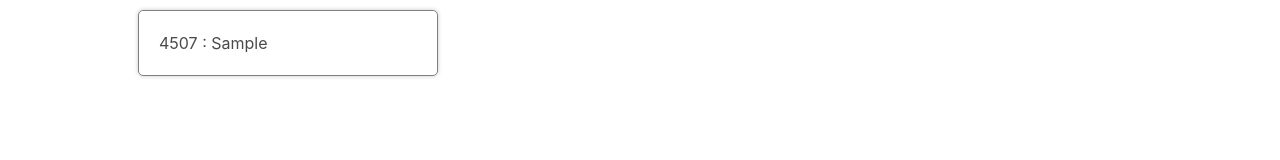
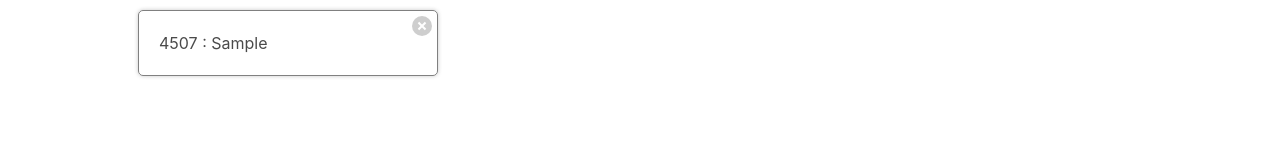
Before and after one commit to asksaurabh/React-Tutorial, a React (Create React App) app in the folder book-reading-list/: page / in a window 1280 px wide. Both pictures are taken after typing "Sample" into the empty fields and a click on the button "Submit". Shown: the top 160 px of the page. Built offline with nearby package versions, Linux system fonts and the light colour scheme.

Commit message:
Delete books

```diff
--- a/book-reading-list/src/App.js
+++ b/book-reading-list/src/App.js
@@ -14,12 +14,21 @@ function App() {
         bookTitle,
       },
     ];
+
     setBooks(updatedBooks);
+  };
+
+  const deleteBookById = (bookID) => {
+    const updateBooks = books.filter((book) => {
+      return book.bookID !== bookID;
+    });
+
+    setBooks(updateBooks);
   };
 
   return (
     <div className='app'>
-      <BookList books={books} />
+      <BookList books={books} onDelete={deleteBookById} />
       <BookCreate onCreate={createBook} />
     </div>
   );
--- a/book-reading-list/src/components/BookList.js
+++ b/book-reading-list/src/components/BookList.js
@@ -1,8 +1,8 @@
 import BookShow from './BookShow';
 
-function BookList({ books }) {
+function BookList({ books, onDelete }) {
   const renderedBooks = books.map((book) => {
-    return <BookShow key={book.bookID} book={book} />;
+    return <BookShow key={book.bookID} book={book} onDelete={onDelete} />;
   });
 
   return <div className='book-list'>{renderedBooks}</div>;
--- a/book-reading-list/src/components/BookShow.js
+++ b/book-reading-list/src/components/BookShow.js
@@ -1,7 +1,16 @@
-function BookShow({ book }) {
+function BookShow({ book, onDelete }) {
+  const onBookDelete = () => {
+    onDelete(book.bookID);
+  };
+
   return (
     <div className='book-show'>
       {book.bookID} : {book.bookTitle}
+      <div className='actions'>
+        <button className='delete' onClick={onBookDelete}>
+          Delete
+        </button>
+      </div>
     </div>
   );
 }
```
